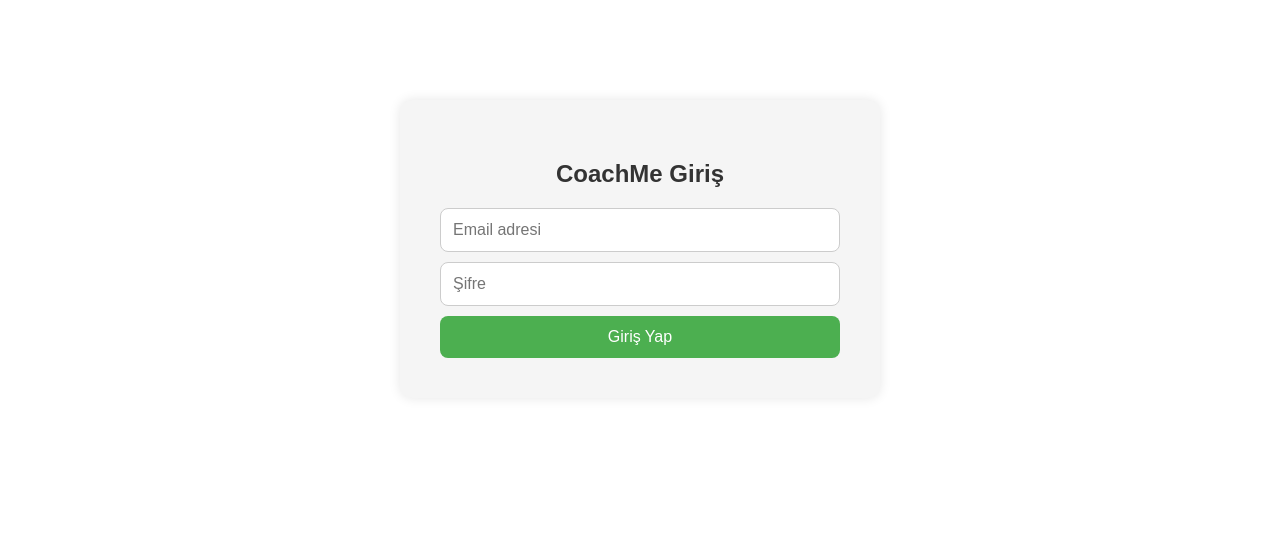
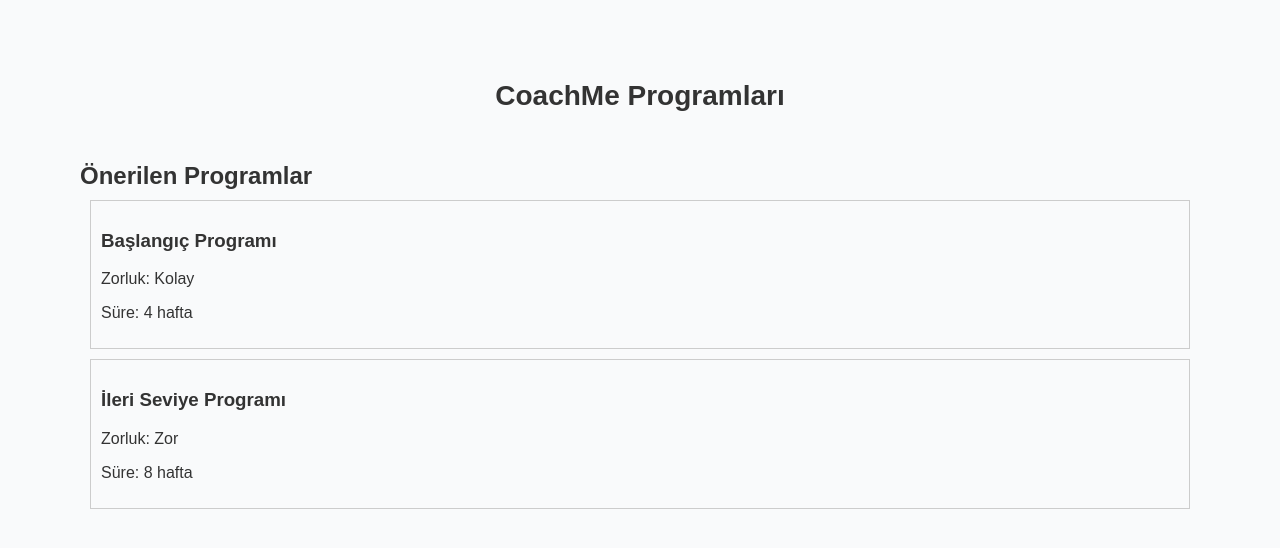
Before and after one commit to ilaydagumustekin/coachme, a React (Create React App) app in the folder coachme-frontend/: page / in a window 1280 px wide. Shown: the top 548 px of the page. Built offline with nearby package versions, Linux system fonts and the light colour scheme.

Commit message:
program pages created

```diff
--- a/coachme-frontend/src/App.js
+++ b/coachme-frontend/src/App.js
@@ -1,12 +1,40 @@
-import React from "react";
-import Login from "./pages/Login";
+// import React from "react";
+// import Login from "./pages/Login";
+//
+// function App() {
+//   return (
+//       <div>
+//         <Login />
+//       </div>
+//   );
+// }
+//
+// export default App;
 
-function App() {
-  return (
-      <div>
-        <Login />
-      </div>
-  );
-}
+// import React from 'react';
+// import Team from './pages/Team';  // Team sayfasını import ettik
+//
+// function App() {
+//     return (
+//         <div className="App">
+//             <h1>Hoşgeldiniz!</h1>
+//             <Team />  {/* Team sayfasını burada render ediyoruz */}
+//         </div>
+//     );
+// }
+//
+// export default App;
+
+
+import React from 'react';
+import ProgramPage from './pages/ProgramPages';
+
+const App = () => {
+    return (
+        <div>
+            <ProgramPage />
+        </div>
+    );
+};
 
 export default App;
--- /dev/null
+++ b/coachme-frontend/src/component/DraftWarningModal.jsx
@@ -0,0 +1,13 @@
+import React from 'react';
+
+const DraftWarningModal = ({ onSaveDraft, onDiscard }) => {
+    return (
+        <div>
+            <p>Programı onaylamadan çıkmak üzeresiniz. Değişiklikleri kaydetmek ister misiniz?</p>
+            <button onClick={onSaveDraft}>Taslak Kaydet</button>
+            <button onClick={onDiscard}>Vazgeç</button>
+        </div>
+    );
+};
+
+export default DraftWarningModal;
--- /dev/null
+++ b/coachme-frontend/src/component/ProgramDetails.jsx
@@ -0,0 +1,18 @@
+import React from 'react';
+
+const ProgramDetail = ({ program, onJoin }) => {
+    if (!program) return null;
+
+    return (
+        <div>
+            <h2>{program.title}</h2>
+            <p>Beslenme Planı: {program.nutrition}</p>
+            <p>Antrenman Planı: {program.training}</p>
+            <p>Zorluk: {program.difficulty}</p>
+            <p>Süre: {program.duration} hafta</p>
+            <button onClick={onJoin}>Programa Katıl</button>
+        </div>
+    );
+};
+
+export default ProgramDetail;
--- /dev/null
+++ b/coachme-frontend/src/component/ProgramList.jsx
@@ -0,0 +1,18 @@
+import React from 'react';
+
+const ProgramList = ({ programs, onSelect }) => {
+    return (
+        <div>
+            <h2>Önerilen Programlar</h2>
+            {programs.map((program, index) => (
+                <div key={index} onClick={() => onSelect(program)} style={{border: '1px solid #ccc', margin: '10px', padding: '10px'}}>
+                    <h3>{program.title}</h3>
+                    <p>Zorluk: {program.difficulty}</p>
+                    <p>Süre: {program.duration} hafta</p>
+                </div>
+            ))}
+        </div>
+    );
+};
+
+export default ProgramList;
--- /dev/null
+++ b/coachme-frontend/src/component/ProgramProgress.jsx
@@ -0,0 +1,12 @@
+import React from 'react';
+
+const ProgramProgress = ({ progress }) => {
+    return (
+        <div>
+            <h2>Program İlerlemesi</h2>
+            <p>{progress}% tamamlandı</p>
+        </div>
+    );
+};
+
+export default ProgramProgress;
--- a/coachme-frontend/src/index.css
+++ b/coachme-frontend/src/index.css
@@ -1,13 +1,161 @@
+/* Genel vücut stili */
 body {
+  font-family: 'Arial', sans-serif;
   margin: 0;
-  font-family: -apple-system, BlinkMacSystemFont, 'Segoe UI', 'Roboto', 'Oxygen',
-    'Ubuntu', 'Cantarell', 'Fira Sans', 'Droid Sans', 'Helvetica Neue',
-    sans-serif;
-  -webkit-font-smoothing: antialiased;
-  -moz-osx-font-smoothing: grayscale;
+  padding: 0;
+  background-color: #f9fafb; /* Hafif gri arka plan */
+  color: #333;
 }
 
-code {
-  font-family: source-code-pro, Menlo, Monaco, Consolas, 'Courier New',
-    monospace;
+/* Başlık stili */
+h1, h2 {
+  color: #333;
+  font-weight: 600;
+  margin-bottom: 10px;
 }
+
+/* Sayfa genel düzen */
+div {
+  padding: 20px;
+}
+
+/* Buton stili */
+button {
+  padding: 12px 20px;
+  background-color: #007bff;
+  color: white;
+  border: none;
+  border-radius: 5px;
+  cursor: pointer;
+  font-size: 16px;
+  transition: background-color 0.3s ease;
+}
+
+button:hover {
+  background-color: #0056b3;
+}
+
+/* Sayfa başlığı stili */
+h1 {
+  font-size: 28px;
+  text-align: center;
+  margin-top: 20px;
+  color: #333;
+}
+
+/* Program kartları için stil */
+.program-card {
+  border: 1px solid #ddd;
+  border-radius: 8px;
+  padding: 20px;
+  margin: 10px 0;
+  background-color: white;
+  box-shadow: 0 2px 5px rgba(0, 0, 0, 0.1);
+  cursor: pointer;
+  transition: transform 0.2s ease, box-shadow 0.3s ease;
+}
+
+.program-card:hover {
+  transform: translateY(-5px);
+  box-shadow: 0 4px 10px rgba(0, 0, 0, 0.1);
+}
+
+.program-card h3 {
+  margin: 0 0 10px;
+  font-size: 22px;
+}
+
+.program-card p {
+  margin: 5px 0;
+  font-size: 16px;
+}
+
+/* Modal stili */
+.draft-modal {
+  position: fixed;
+  top: 0;
+  left: 0;
+  right: 0;
+  bottom: 0;
+  background-color: rgba(0, 0, 0, 0.5);
+  display: flex;
+  justify-content: center;
+  align-items: center;
+  z-index: 1000;
+}
+
+.draft-modal-content {
+  background-color: white;
+  padding: 20px;
+  border-radius: 8px;
+  width: 400px;
+  box-shadow: 0 4px 10px rgba(0, 0, 0, 0.1);
+}
+
+.draft-modal-content p {
+  margin-bottom: 20px;
+  font-size: 16px;
+}
+
+.draft-modal-content button {
+  width: 48%;
+  margin: 5px;
+}
+
+.draft-modal-content button:first-of-type {
+  background-color: #28a745;
+}
+
+.draft-modal-content button:first-of-type:hover {
+  background-color: #218838;
+}
+
+.draft-modal-content button:last-of-type {
+  background-color: #dc3545;
+}
+
+.draft-modal-content button:last-of-type:hover {
+  background-color: #c82333;
+}
+
+/* Program detayları stili */
+.program-detail {
+  border-radius: 8px;
+  padding: 20px;
+  background-color: white;
+  margin-top: 20px;
+  box-shadow: 0 2px 5px rgba(0, 0, 0, 0.1);
+}
+
+.program-detail h2 {
+  font-size: 24px;
+  color: #333;
+}
+
+.program-detail p {
+  font-size: 16px;
+  margin: 8px 0;
+}
+
+/* İlerleme çubuğu */
+.progress-bar {
+  width: 100%;
+  height: 20px;
+  background-color: #e0e0e0;
+  border-radius: 10px;
+  margin-top: 20px;
+}
+
+.progress-bar-fill {
+  height: 100%;
+  background-color: #007bff;
+  border-radius: 10px;
+  transition: width 0.3s ease;
+}
+
+.progress-bar-text {
+  text-align: center;
+  font-size: 16px;
+  color: white;
+  line-height: 20px;
+}
--- a/coachme-frontend/src/main.jsx
+++ b/coachme-frontend/src/main.jsx
@@ -1,6 +1,6 @@
 import React from 'react';
 import ReactDOM from 'react-dom/client';
-import App from './App.jsx';
+import App from './App';
 import './index.css';
 
 ReactDOM.createRoot(document.getElementById('root')).render(
--- /dev/null
+++ b/coachme-frontend/src/pages/ProgramPages.jsx
@@ -0,0 +1,68 @@
+import React, { useState } from 'react';
+import ProgramList from '../component/ProgramList';
+import ProgramDetail from '../component/ProgramDetails';
+import ProgramProgress from '../component/ProgramProgress';
+import DraftWarningModal from '../component/DraftWarningModal';
+
+const ProgramPage = () => {
+    const [selectedProgram, setSelectedProgram] = useState(null);
+    const [joinedProgram, setJoinedProgram] = useState(null);
+    const [progress, setProgress] = useState(0);
+    const [showModal, setShowModal] = useState(false);
+
+    const programs = [
+        {
+            title: 'Başlangıç Programı',
+            nutrition: 'Günde 3 öğün dengeli beslenme',
+            training: 'Haftada 3 gün yürüyüş',
+            duration: 4,
+            difficulty: 'Kolay'
+        },
+        {
+            title: 'İleri Seviye Programı',
+            nutrition: 'Protein ağırlıklı diyet',
+            training: 'Haftada 5 gün fitness',
+            duration: 8,
+            difficulty: 'Zor'
+        }
+    ];
+
+    const handleProgramSelect = (program) => {
+        if (selectedProgram && !joinedProgram) {
+            setShowModal(true);
+        } else {
+            setSelectedProgram(program);
+        }
+    };
+
+    const handleJoin = () => {
+        setJoinedProgram(selectedProgram);
+        setProgress(0);
+    };
+
+    const handleSaveDraft = () => {
+        console.log('Taslak kaydedildi');
+        setShowModal(false);
+    };
+
+    const handleDiscard = () => {
+        setSelectedProgram(null);
+        setShowModal(false);
+    };
+
+    return (
+        <div>
+            <h1>CoachMe Programları</h1>
+            {!joinedProgram && (
+                <ProgramList programs={programs} onSelect={handleProgramSelect} />
+            )}
+            {!joinedProgram && selectedProgram && (
+                <ProgramDetail program={selectedProgram} onJoin={handleJoin} />
+            )}
+            {joinedProgram && <ProgramProgress progress={progress} />}
+            {showModal && <DraftWarningModal onSaveDraft={handleSaveDraft} onDiscard={handleDiscard} />}
+        </div>
+    );
+};
+
+export default ProgramPage;
```
Also changed, not shown: 1 other file (tests, documents, lock files or other folders).
